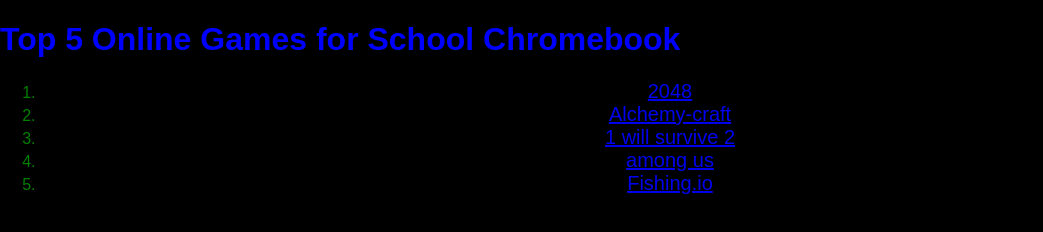
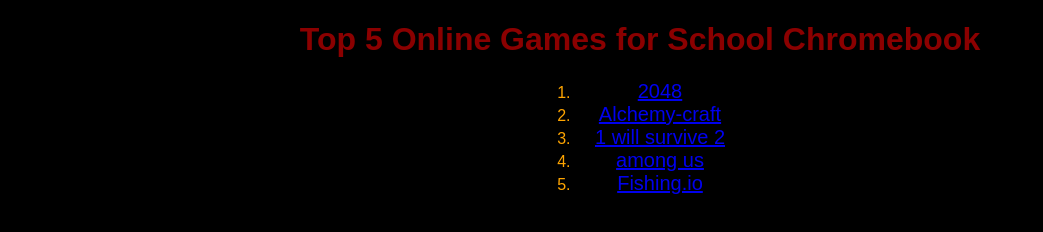
Before and after one commit to TheYmirsCla/MyWebstieStarter, a plain HTML site: page index.html in a window 1280 px wide. Shown: the whole page, without its empty margins (0-1043 px from the left). Drawn offline with Linux system fonts and the light colour scheme.

Commit message:
Update styles.css

```diff
--- a/styles.css
+++ b/styles.css
@@ -5,24 +5,42 @@ margin: 0;
             padding: 0;
         }
 
+        .article-container {
+            max-width: 800px;
+            margin: 20px auto;
+            padding: 20px;
+            background-color: #fff;
+            box-shadow: 0 0 10px rgba(0, 0, 0, 0.1);
+            border-radius: 8px;
+            background-color: black;
+
+        }
+        h1 {
+            text-align: center;
+            background-color: black;
+            color: darkred;
+
+        }
+        h2 {
+            background-color: black;
+            color: green;
 
 
-h1 {
-  color: blue;
-  font-size: 20px
-  text-align: center;
+        }
+        ol {
+            padding-left: 20px;
+            background-color: black;
+            color: silver;
+            display: table;
+            margin: 0 auto;
+        }
+        li {
+            margin-bottom: 8px;
+            background-color: black;
+            color: orange;
+            margin: 0 auto;
 
         }
-
-li {
-  background-color: yellow;
-  color: green;
-  margin-bottom: 8px;
-  background-color: black;
-  margin: 0 auto;
-  text-align: center;
-}
-
        a {
           font-size: 20px;
           padding-left: 20px;
```
Lines whose indentation alone changed are shown as unchanged.
